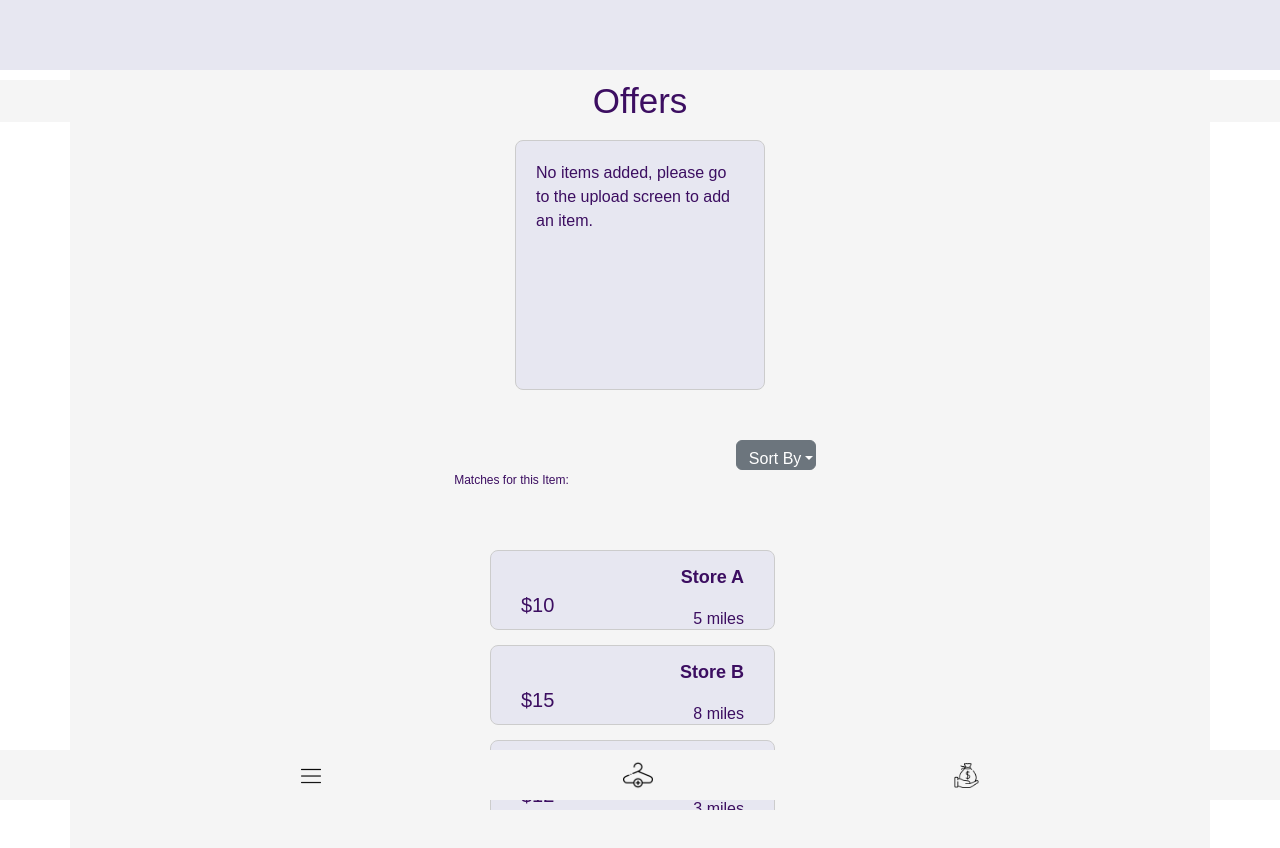
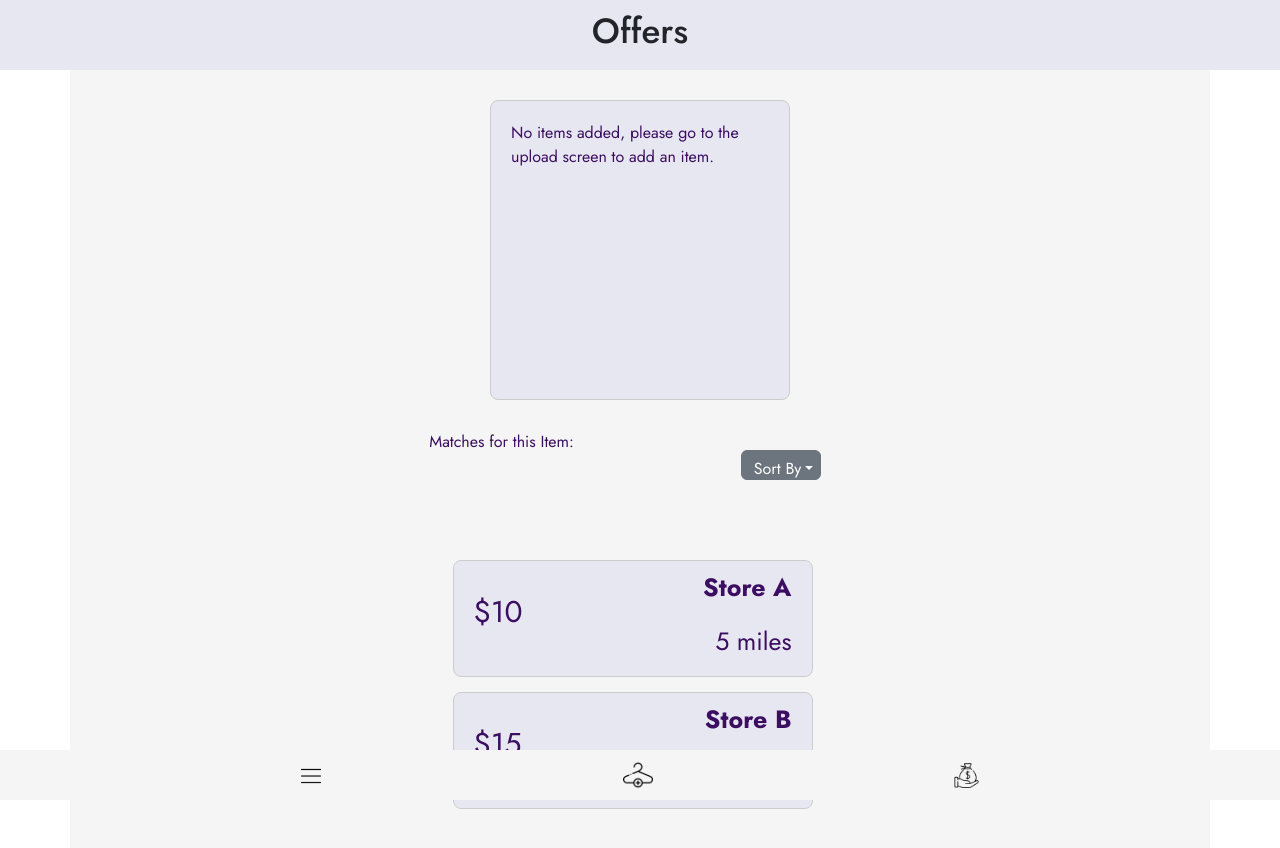
Before and after one commit to loogeyy/thriftify, a React (Create React App) app in the folder thriftify/: page /offers in a window 1280 px wide. Shown: the top 848 px of the page. Built offline with nearby package versions, Linux system fonts and the light colour scheme.

Commit message:
fixed spacing and list page view

```diff
--- a/thriftify/src/pages/ListPage.css
+++ b/thriftify/src/pages/ListPage.css
@@ -1,161 +1,50 @@
-.offers-title {
-    color: #3C0E61;
-    font-size: 35px;
-    margin-top: 60px;
+.item-container {
   background-color: #f5f5f5;
-  }
-
-  .title-container {
-    width: 100%;
-    height: 70px;
-    font-family: Arial, Helvetica, sans-serif;
-    text-align: center;
-    padding-top: 20px;
-    color: #3C0E61;
-  }
-
-  .offers-container {
-    font-family: Arial, Helvetica, sans-serif;
-    background-color: #f5f5f5;
-    color: #3C0E61;
+  border: 1px solid #ccc;
+  border-radius: 8px;
+  margin-top: 10px;
+  margin-bottom: 10px;
+  padding: 10px;
   display: flex;
-    flex-direction: column;
-    align-items: center;
-    justify-content: flex-start;
-    height: 100vh;
-    width: 100%;
-    padding-top: 60px;
-    padding-bottom: 20px;
-  }
-
-  .centered-box {
-    display: flex;
-    align-items: center;
-    margin-bottom: 20px;
-  }
-
-  .blank-card {
-    background-color: rgb(231, 231, 241);
-    border: 1px solid #ccc;
-    padding: 20px;
-    margin: 10px;
-    border-radius: 8px;
-    color: #3C0E61;
-    height: 250px;
-    width: 250px;
-  }
-
-  .card {
-    background-color: rgb(231, 231, 241);
-    border: 1px solid #ccc;
-    padding: 20px;
-    margin: 10px;
-    height: 300px;
-    width: 300px;
-    color: #3C0E61;
-  }
-
-  .dropdownMenuButton {
-    background-color: transparent;
-  }
-
-  button:focus,
-  button:active {
-    outline: none;
-    box-shadow: none;
-    background-color: #f5f5f5;
-  }
-
-  .card-btn {
-    color: #3C0E61;
-    border-radius: 5px;
-    outline: none;
-    box-shadow: none;
-    background-color: transparent;
-    background: transparent;
-    border: none;
-    font-size: 24px;
-  }
-
-  .prev {
-    margin-left: 10px;
-  }
-
-  .next {
-    margin-right: 10px;
-  }
-
-  .store-list-container {
-    height: 280px;
-    width: 300px;
-    max-height: 1200px;
-    overflow-y: auto;
-    margin-bottom: 40px;
+  justify-content: space-between;
   align-items: center;
 }
 
-  .store-list {
-    height: 80px;
-    padding-right: 15px;
+.item-container .row.item {
+  width: 90%;
+  display: flex;
+  flex-wrap: wrap;
+  margin-top: 15px;
 }
 
-  .matches-header {
-    font-size: 12px;
-    margin-left: 30px;
+.item-container .row.item .col {
+  width: 25px;
+  height: 40px
+  /* margin-bottom: 10px; */
 }
 
-  .dropdown-menu {
-    margin-left: 20px;
-    font-size: 12px;
+/* .item-container .row .col .sold-btn {
+  background: none;
+  border: none;
+  cursor: pointer;
+} */
+
+/* .item-container .row .col .sold-btn:focus,
+.item-container .row .col .sold-btn:active {
+  outline: none;
+  width: 40px;
+  height: 40px;
+} */
+
+.item-container .row .col .sold-btn {
+  outline: none;
+  width: 55px;
+  height: 55px;
+  margin-top: -15px;
 }
 
-  .row-1 {
-    max-height: 130px;
+.item-container .row .col .sold-btn-img {
+  width: 40px;
+  height: 40px;
+  /* margin-top: -50px; */
 }
-
-  .store-item {
-    height: 80px;
-    background-color: rgb(231, 231, 241);
-    margin-bottom: 15px;
-    border: 1px solid #ccc;
-    border-radius: 8px;
-    width: calc(100%-20px);
-    padding-left: 20px;
-    padding-right: 20px;
-    box-sizing: border-box;
-  }
-
-  .card-body {
-    padding: 15px;
-  }
-
-  .store-price {
-    padding-top: 20px;
-    padding-right: 15px;
-    margin-left: 10px;
-    font-size: 20px
-  }
-
-  .store-distance {
-    font-size: 16px;
-    text-align: right;
-    padding-right: 10px;
-
-  }
-
-  .store-name {
-    padding-top: 5px;
-    text-align: right;
-    font-weight: bold;
-    font-size: 18px;
-    padding-right: 10px;
-  }
-
-  .store-list {
-    padding-right: 15px;
-  }
-
-  .row {
-    display: flex;
-    align-items: center;
-  }
--- a/thriftify/src/pages/ListPage.js
+++ b/thriftify/src/pages/ListPage.js
@@ -3,29 +3,42 @@
 import './ListPage.css';
 
 function ListPage({ clothesList, removeClothes }) {
-
   return (
-    <div >
-    <div className='title-container'>
-        <h2 className="list-title">List</h2>
+    <div className='offers-container'>
+      <div className='title-container'>
+        <h2 className="offers-title">List</h2>
       </div>
       <div className="container">
         {clothesList && clothesList.length > 0 ?
           clothesList.map((clothes, index) => (
-            <div className="row item" key={index}>
+            <div className="item-container" key={index}>
+              <div className="row item">
                 <div className='col'>
-                Item: {clothes.item}, Category: {clothes.category}, Size: {clothes.size}, Color: {clothes.color}, Brand: {clothes.brand}
+                  <strong>Item:</strong> {clothes.item}
                 </div>
-                <div className='col-2'>
-                  <button className='sold-btn' onClick={() => removeClothes(clothes)}><img className='sold-btn-img' src={soldIcon}></img></button>
+                <div className='col'>
+                  <strong>Category:</strong> {clothes.category}
                 </div>
+                <div className='col'>
+                  <strong>Size:</strong> {clothes.size}
+                </div>
+                <div className='col'>
+                  <strong>Color:</strong> {clothes.color}
+                </div>
+                <div className='col'>
+                  <strong>Brand:</strong> {clothes.brand}
+                </div>
+                <div className='col'>
+                  <button className='sold-btn' onClick={() => removeClothes(clothes)}>
+                    <img className='sold-btn-img' src={soldIcon} alt='Sold Icon' />
+                  </button>
+                </div>
+              </div>
             </div>
           ))
           : <p>No items uploaded yet.</p>}
       </div>
-
-
-    <Navbar />
+      <Navbar />
     </div>
   );
 };
--- a/thriftify/src/pages/Offers.js
+++ b/thriftify/src/pages/Offers.js
@@ -38,7 +38,11 @@
           {clothesList && clothesList.length > 0 ? (
             <div>
               <h1>{clothesList[currentCardIndex].title}</h1>
+              <div className='row'>
+                <div className='col'>
                   <button className="card-btn prev" onClick={handlePrevClick} disabled={!clothesList || clothesList.length < 2}>{'<'}</button>
+                </div>
+                <div className='col'>
                   <div className="card">
                     <p>{clothesList[currentCardIndex].description}</p>
                     <p>Item: {clothesList[currentCardIndex].item}</p>
@@ -47,7 +51,11 @@
                     <p>Size: {clothesList[currentCardIndex].size}</p>
                     <p>Brand: {clothesList[currentCardIndex].brand}</p>
                   </div>
+                </div>
+                <div className='col'>
                   <button className="card-btn next" onClick={handleNextClick} disabled={!clothesList || clothesList.length < 2}>{'>'}</button>
+                </div>
+              </div>
             </div>
           ) : (
             <div className="blank-card">
--- a/thriftify/src/pages/UploadPage.css
+++ b/thriftify/src/pages/UploadPage.css
@@ -19,8 +19,11 @@
   background-color: rgb(231, 231, 241);
   margin-right: 40px;
   /* end here */
-  margin-left: 40px;
+  margin-left: 450px;
+  /* margin-top: 60px; */
+  margin: auto;
   margin-top: 60px;
+  height: 550px;
 }
 
 .bg {
--- a/thriftify/src/pages/UploadPage.js
+++ b/thriftify/src/pages/UploadPage.js
@@ -97,10 +97,9 @@
                 ))}
               </select>
             </div>
+            <button type="submit">submit</button>
           </form>
         </div>
-          <button type="submit">submit</button>
-
         <Navbar />
       </div>
     </div>
```
Lines whose indentation alone changed are shown as unchanged.
